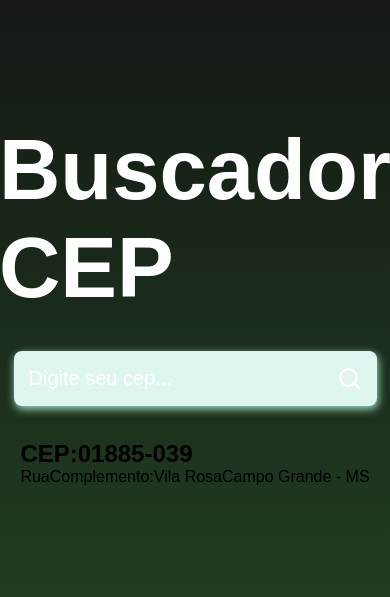
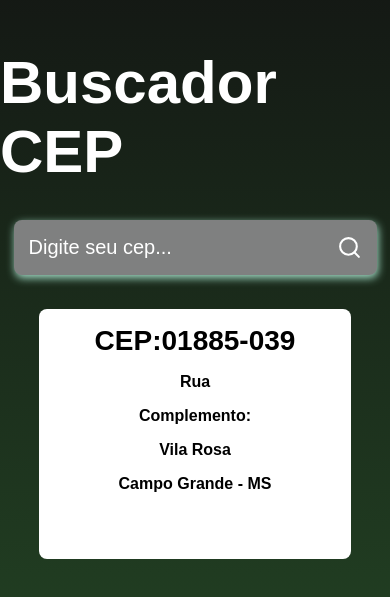
Before and after one commit to JulianaTagami/find-postalcode, a JavaScript app: page / in a window 390 px wide. Shown: the part 119-716 px from the top of the page. Built offline with nearby package versions, Linux system fonts and the light colour scheme; the HTML template or start-up script is replaced by a standard one.

Commit message:
finish customizer

```diff
--- a/src/style.css
+++ b/src/style.css
@@ -23,7 +23,7 @@
 }
 
 .containerInput {
-    background-color: #dff5ef;
+    background-color: #7f8080;
     padding: 15px;
     margin: 34px 0;
     display: flex;
@@ -53,4 +53,45 @@
     justify-content: center;
     align-items: center;
     cursor: pointer;
+    transition: transform 0.5s;
 }
+
+.buttonSearch:hover {
+    transform: scale(1.2);
+}
+
+.main {
+    display: flex;
+    justify-items: center;
+    align-items: center;
+    flex-direction: column;
+    background-color: #ffff;
+    width: 500px;
+    border-radius: 8px;
+}
+
+.main h2{
+    margin: 16px 0px;
+    font-size: 39px;
+}
+
+.main span {
+    margin-bottom: 16px;
+    font-weight: bold;
+}
+
+
+@media (max-width:620px) {
+    .title{
+        font-size: 60px;
+    }
+
+    .main h2{
+        font-size: 28px;
+    }
+
+    .main{
+        width: 80%;
+        min-height: 250px;
+    }
+}
```
